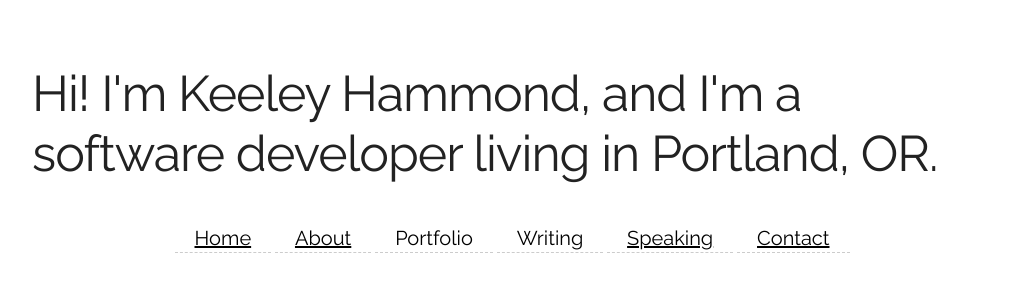
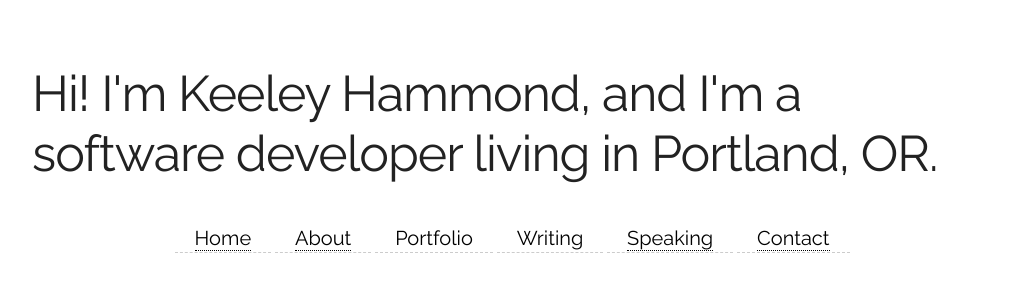
Before and after one commit to VerteDinde/vertedinde.github.io, a plain HTML site: page index.html in a window 1280 px wide. Shown: the top 307 px of the page, without its empty margins (128-1137 px from the left). Drawn offline with Linux system fonts and the light colour scheme.

```diff
--- a/css/skeleton.css
+++ b/css/skeleton.css
@@ -162,7 +162,9 @@
 /* Links
 –––––––––––––––––––––––––––––––––––––––––––––––––– */
 a {
-  color: black; }
+  color: black;
+  text-decoration: none;
+  border-bottom: 1px dotted black; }
 a:hover {
   color: #0FA0CE; }
 
```
